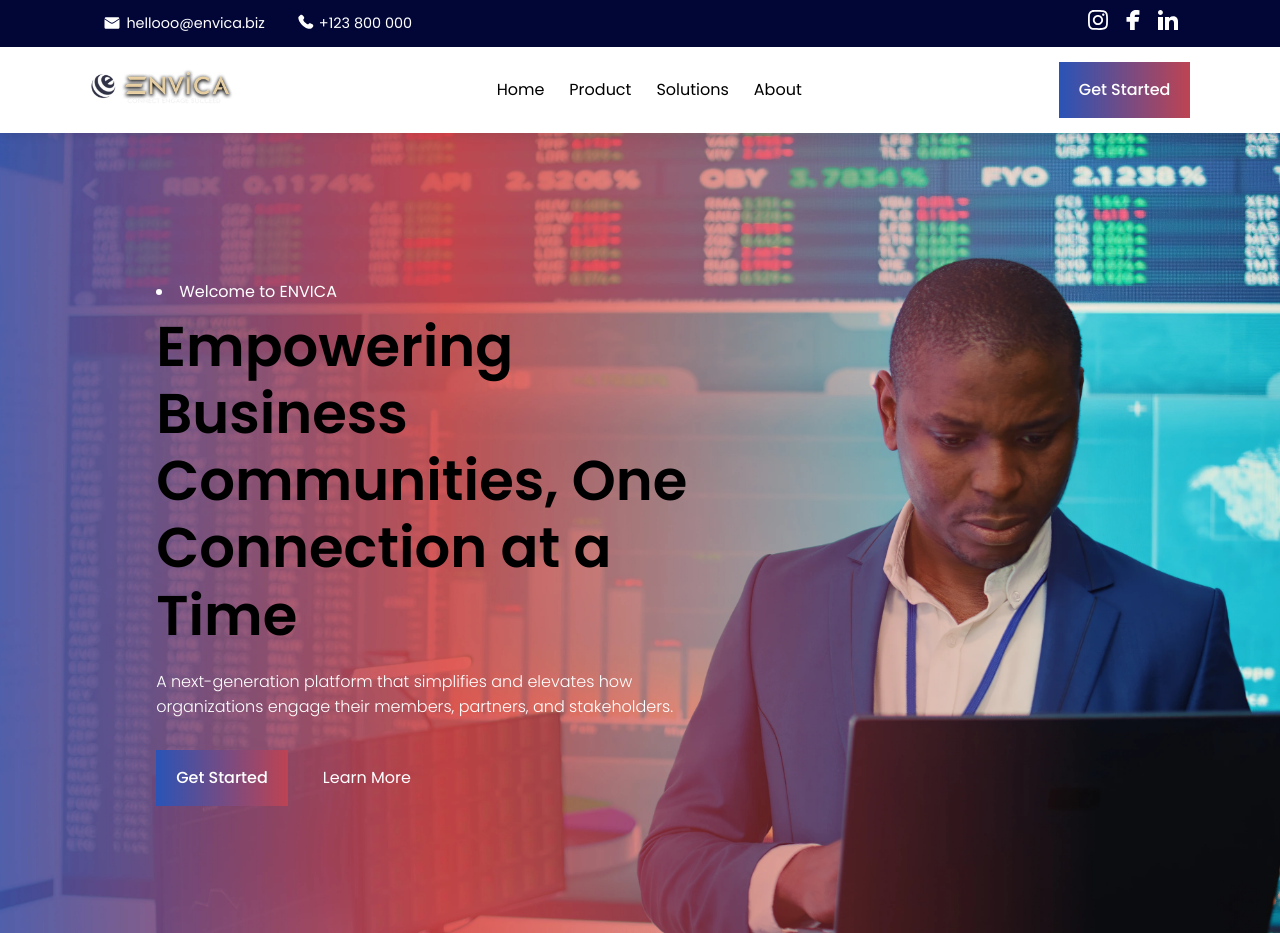
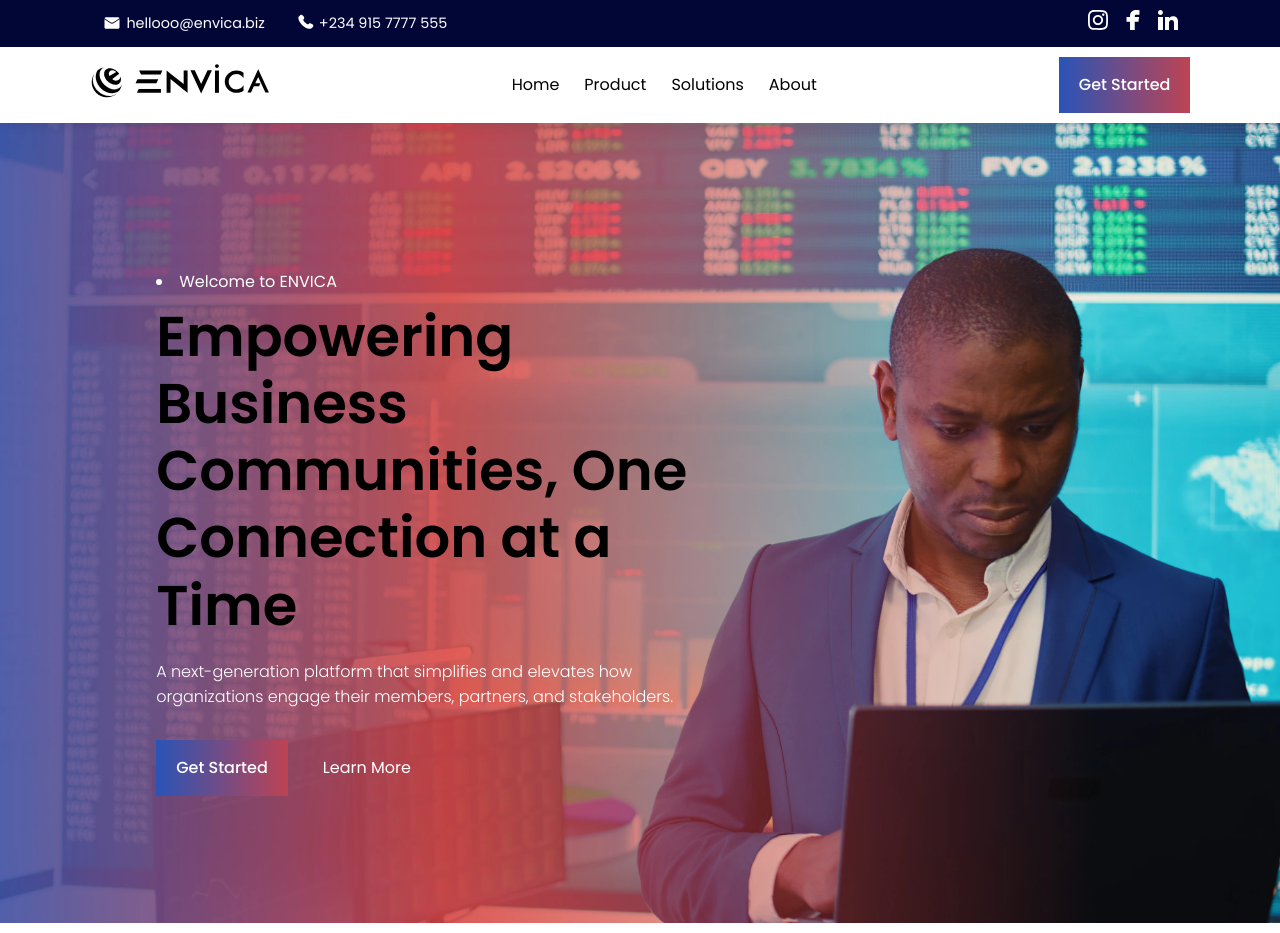
Before and after one commit to Abdul-Magaji/envica-biz, a plain HTML site: page index.html in a window 1280 px wide. Shown: the top 933 px of the page. Drawn offline with nearby package versions, Linux system fonts and the light colour scheme.

Commit message:
Logo change, nav bar edit

```diff
--- a/index.html
+++ b/index.html
@@ -46,7 +46,7 @@
         </div>
         <div class="contact-item">
           <img src="assets/phone.svg" alt="Phone Icon" width="20" height="20">
-          <a href="tel:+1234567890">+123 800 000</a>
+          <a href="tel:+2349157777555">+234 915 7777 555</a>
         </div>
       </div>
 
@@ -62,7 +62,7 @@
   <header class="header">
     <div class="nav-container">
       <a href="index.html" class="logo">
-        <img src="assets/envicaLogo1.png" alt="Envica Logo" width="150">
+        <img src="assets/envica-logo.svg" alt="Envica Logo" width="180">
       </a>
 
       <nav class="navbar">
--- a/navbar.css
+++ b/navbar.css
@@ -53,7 +53,7 @@
     background: white;
     box-shadow: 0 2px 10px rgba(0, 0, 0, 0.1);
     z-index: 100;
-    padding: 15px 0;
+    padding: 10px 0;
 }
 
 .nav-container {
```
Also changed, not shown: contact.html (+5 -5 lines), assets/envica-logo.svg (added), assets/logo.svg (added).
